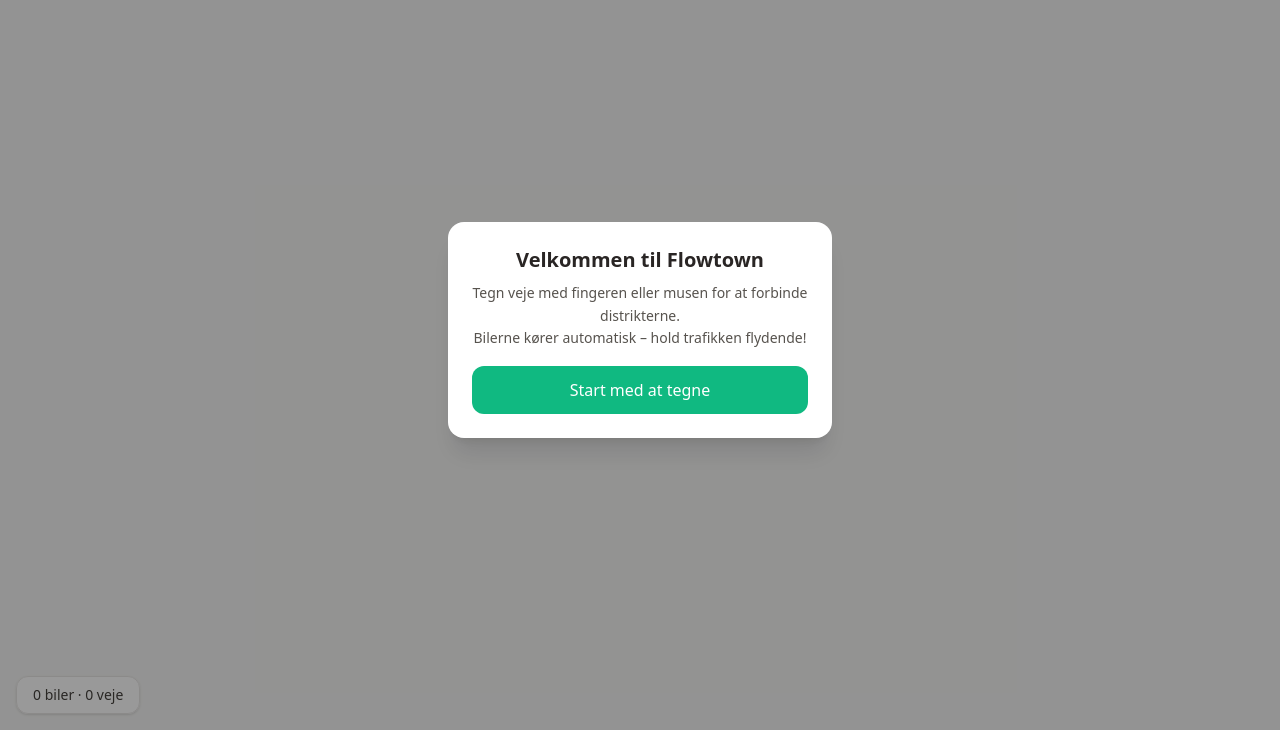
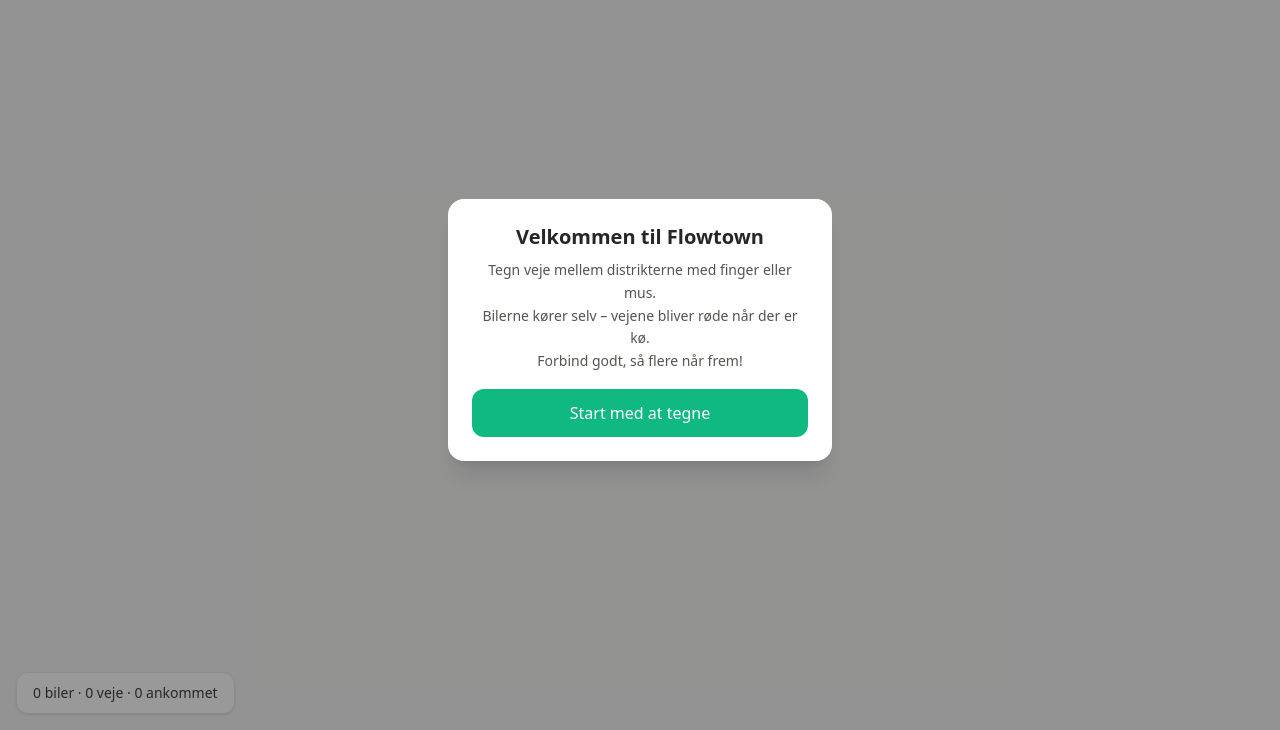
Before and after one commit to MattOMadsen/Flowtown, a plain HTML site: page index.html in a window 1280 px wide. Shown: the part 70-800 px from the top of the page. Drawn offline with nearby package versions, Linux system fonts and the light colour scheme.

Commit message:
Improve UI: arrived counter + better help text

```diff
--- a/index.html
+++ b/index.html
@@ -31,8 +31,8 @@
   </div>
 
   <!-- Stats -->
-  <div id="stats" class="fixed bottom-4 left-4 z-20 bg-white/90 backdrop-blur rounded-xl px-4 py-2 shadow border border-stone-200 text-sm text-stone-700 pointer-events-none">
-    <span id="car-count">0</span> biler · <span id="road-count">0</span> veje
+  <div id="stats" class="fixed bottom-4 left-4 z-20 bg-white/90 backdrop-blur rounded-xl px-4 py-2.5 shadow border border-stone-200 text-sm text-stone-700 pointer-events-none">
+    <span id="car-count">0</span> biler · <span id="road-count">0</span> veje · <span id="arrived-count">0</span> ankommet
   </div>
 
   <!-- Instructions (first time) -->
@@ -40,8 +40,9 @@
     <div class="bg-white rounded-2xl max-w-sm w-full p-6 shadow-xl text-center">
       <h2 class="text-xl font-bold text-stone-800 mb-2">Velkommen til Flowtown</h2>
       <p class="text-stone-600 text-sm mb-4 leading-relaxed">
-        Tegn veje med fingeren eller musen for at forbinde distrikterne.<br>
-        Bilerne kører automatisk – hold trafikken flydende!
+        Tegn veje mellem distrikterne med finger eller mus.<br>
+        Bilerne kører selv – vejene bliver røde når der er kø.<br>
+        Forbind godt, så flere når frem!
       </p>
       <button id="btn-start" class="w-full py-3 bg-emerald-500 hover:bg-emerald-600 text-white font-medium rounded-xl">
         Start med at tegne
```
